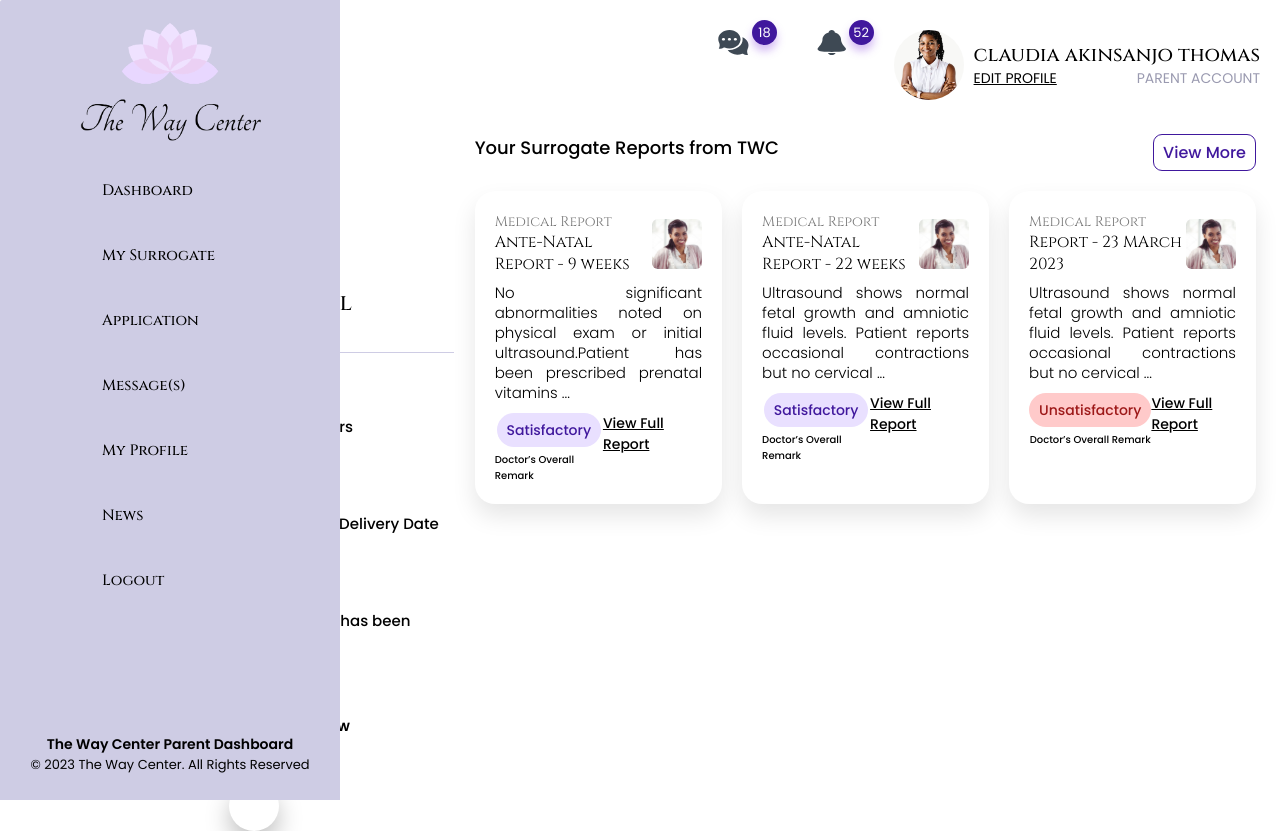
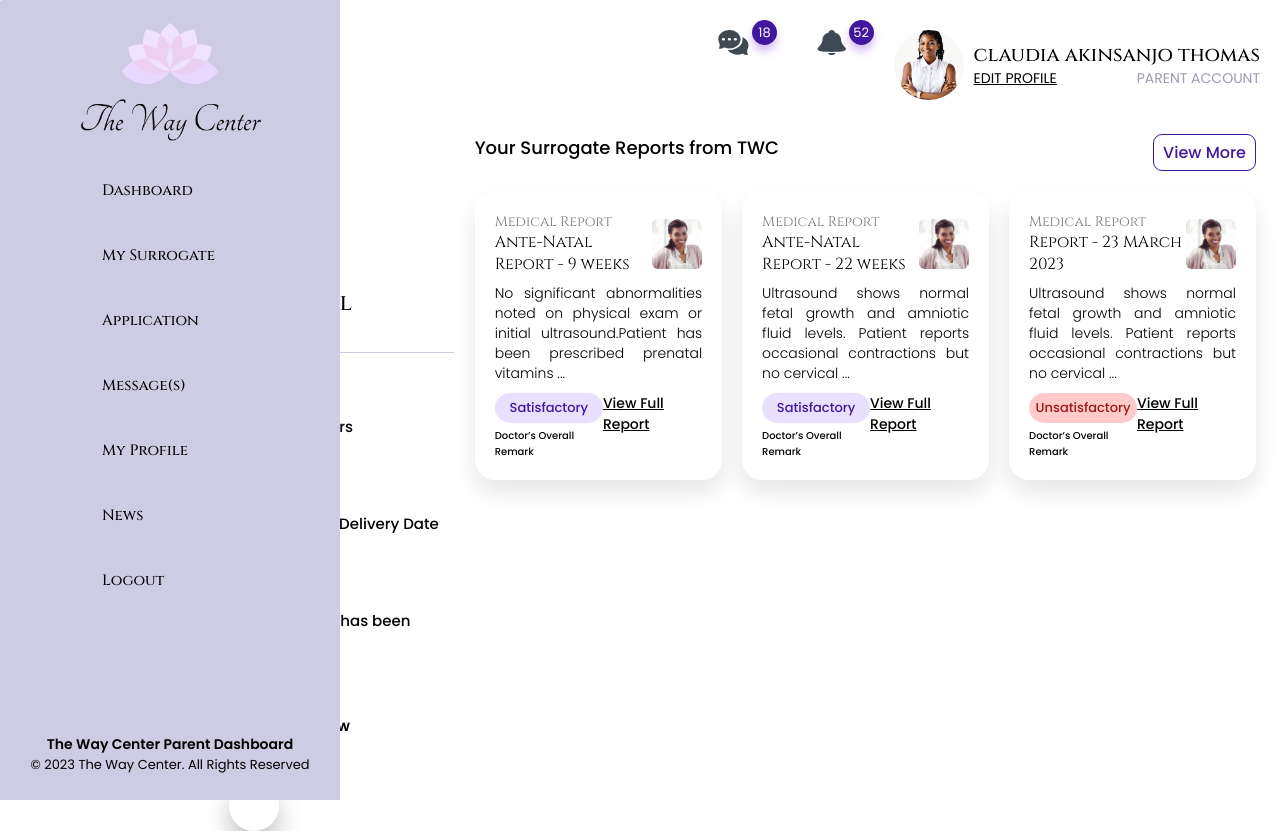
Before and after one commit to theajstars/the-way-center, a React (Create React App) app: page /dashboard in a window 1280 px wide. Built offline with nearby package versions, Linux system fonts and the light colour scheme; what react-toast-notifications would draw is missing.

Commit message:
Working on `Modal`

```diff
--- a/src/Assets/CSS/All.css
+++ b/src/Assets/CSS/All.css
@@ -5,11 +5,15 @@
 @import url("./top-nav.css");
 @import url("./side-nav.css");
 
+@import url("./modal.css");
+
 @import url("./dashboard/home.css");
 @import url("./dashboard.css");
 
 @import url("./small/SmallAuth.css");
-
+html {
+  scroll-behavior: smooth;
+}
 body {
   margin: 0;
   padding: 0;
--- a/src/Assets/CSS/colors.css
+++ b/src/Assets/CSS/colors.css
@@ -9,6 +9,7 @@
 
   --purple-default: #40189d;
   --purple-primary: #f3eaff;
+  --purple-secondary: #cecce4;
 
   --black-default: #3d3d3d;
 
--- a/src/Assets/CSS/dashboard/home.css
+++ b/src/Assets/CSS/dashboard/home.css
@@ -117,8 +117,7 @@
   align-items: center;
   justify-content: center;
   border-radius: 20px;
-  height: 34px;
-  padding: 0 10px;
+  height: 30px;
   margin-bottom: 5px;
 }
 .surrogate-report-satisfactory {
--- /dev/null
+++ b/src/Assets/CSS/modal.css
@@ -0,0 +1,15 @@
+.default-modal-container {
+  align-items: center;
+  justify-content: center;
+  height: 100%;
+}
+.default-modal-content {
+  background-color: var(--purple-secondary);
+  border-radius: 30px;
+}
+.surrogate-report-modal {
+  height: 900px;
+  width: 800px;
+  max-width: 90vw;
+  max-height: 90vh;
+}
--- a/src/Pages/Home/index.jsx
+++ b/src/Pages/Home/index.jsx
@@ -1,6 +1,6 @@
 import { useState, useRef } from "react";
 
-import { Typography } from "@mui/material";
+import { Typography, Modal } from "@mui/material";
 import { motion } from "framer-motion";
 
 import { SurrogateRecords, SurrogateReports } from "../../Assets/Data";
@@ -24,6 +24,9 @@ export default function Home() {
       }, 100);
     }
   };
+
+  const [surrogateReportModalDetails, setSurrogateReportModalDetails] =
+    useState({ state: false, content: null });
   return (
     <div>
       <br />
@@ -111,6 +114,11 @@ export default function Home() {
               View More
             </span>
           </div>
+          <Modal open={surrogateReportModalDetails.state}>
+            <div className="default-modal-container flex-row">
+              <div className="default-modal-content surrogate-report-modal"></div>
+            </div>
+          </Modal>
           <div className="surrogate-reports flex-row space-between">
             {SurrogateReports.slice(0, 3).map((report, index) => {
               return (
@@ -130,15 +138,15 @@ export default function Home() {
                       className="surrogate-report-avatar"
                     />
                   </div>
-                  <span className="surrogate-report-body poppins px-15 fw-300">
-                    {report.body.length > 200
+                  <span className="surrogate-report-body poppins px-14 fw-300">
+                    {report.body.length > 120
                       ? `${report.body.substring(0, 120)}...`
                       : report.body}
                   </span>
                   <div className="flex-row space-between">
-                    <span className="flex-column align-center">
+                    <span className="flex-column">
                       <span
-                        className={`surrogate-report-verdict flex-row poppins fw-500 px-14 surrogate-report-${report.verdict.toLowerCase()}`}
+                        className={`surrogate-report-verdict flex-row poppins fw-500 px-13 surrogate-report-${report.verdict.toLowerCase()}`}
                       >
                         {report.verdict}
                       </span>
@@ -147,7 +155,15 @@ export default function Home() {
                       </small>
                     </span>
 
-                    <span className="px-14 poppins fw-500 pointer">
+                    <span
+                      className="px-14 poppins fw-500 pointer"
+                      onClick={() => {
+                        setSurrogateReportModalDetails({
+                          state: true,
+                          content: report,
+                        });
+                      }}
+                    >
                       <u>View Full Report</u>
                     </span>
                   </div>
--- a/src/Pages/SideNav/index.jsx
+++ b/src/Pages/SideNav/index.jsx
@@ -11,7 +11,7 @@ export default function SideNav() {
         onClick={() => setSideNavOpen(!isSideNavOpen)}
         initial={false}
         animate={{
-          left: isSideNavOpen ? "300px" : "10px",
+          left: isSideNavOpen ? "300px" : "20px",
         }}
       >
         <i className={`fal fa-${isSideNavOpen ? "times" : "bars"}`}></i>
```
